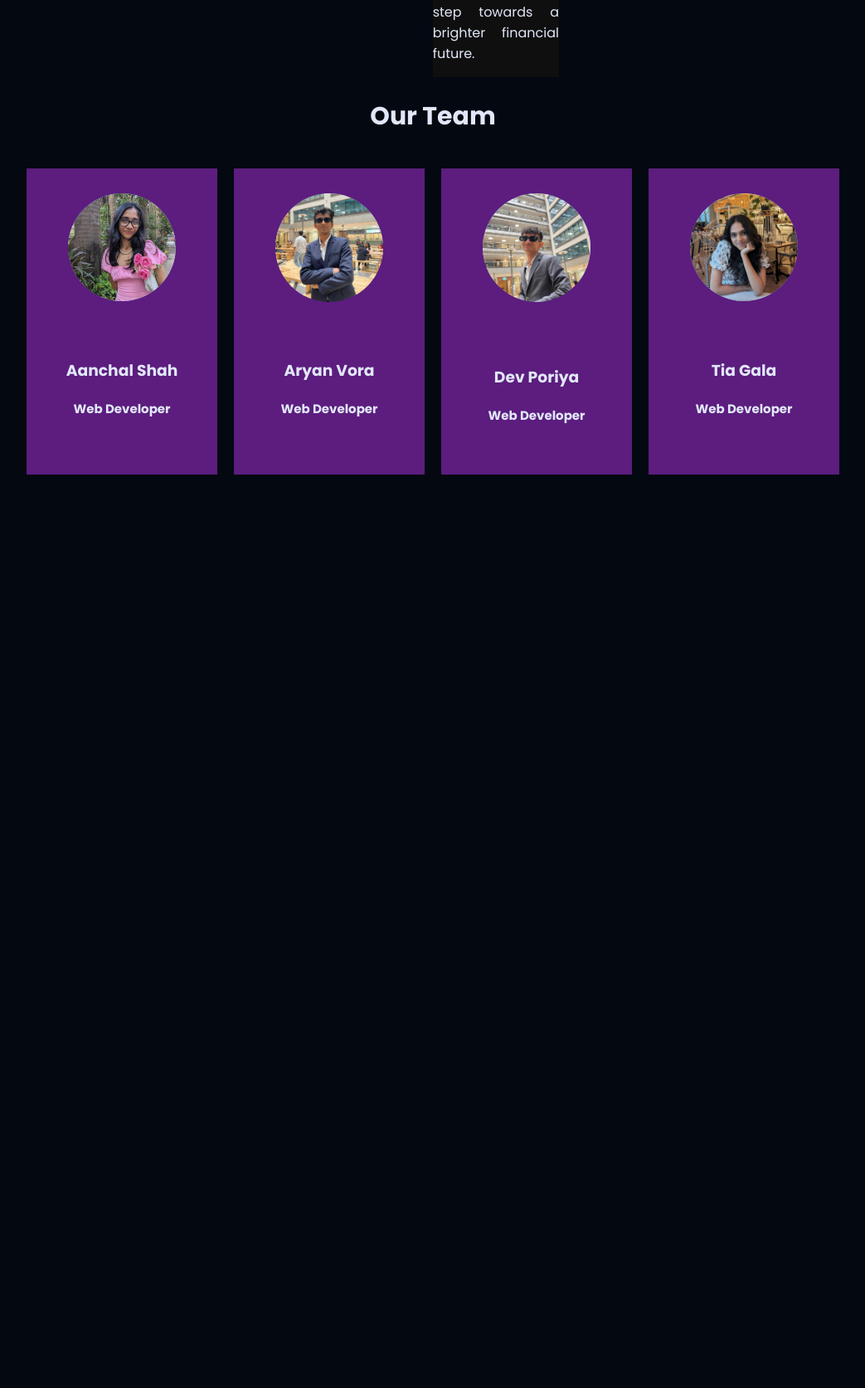
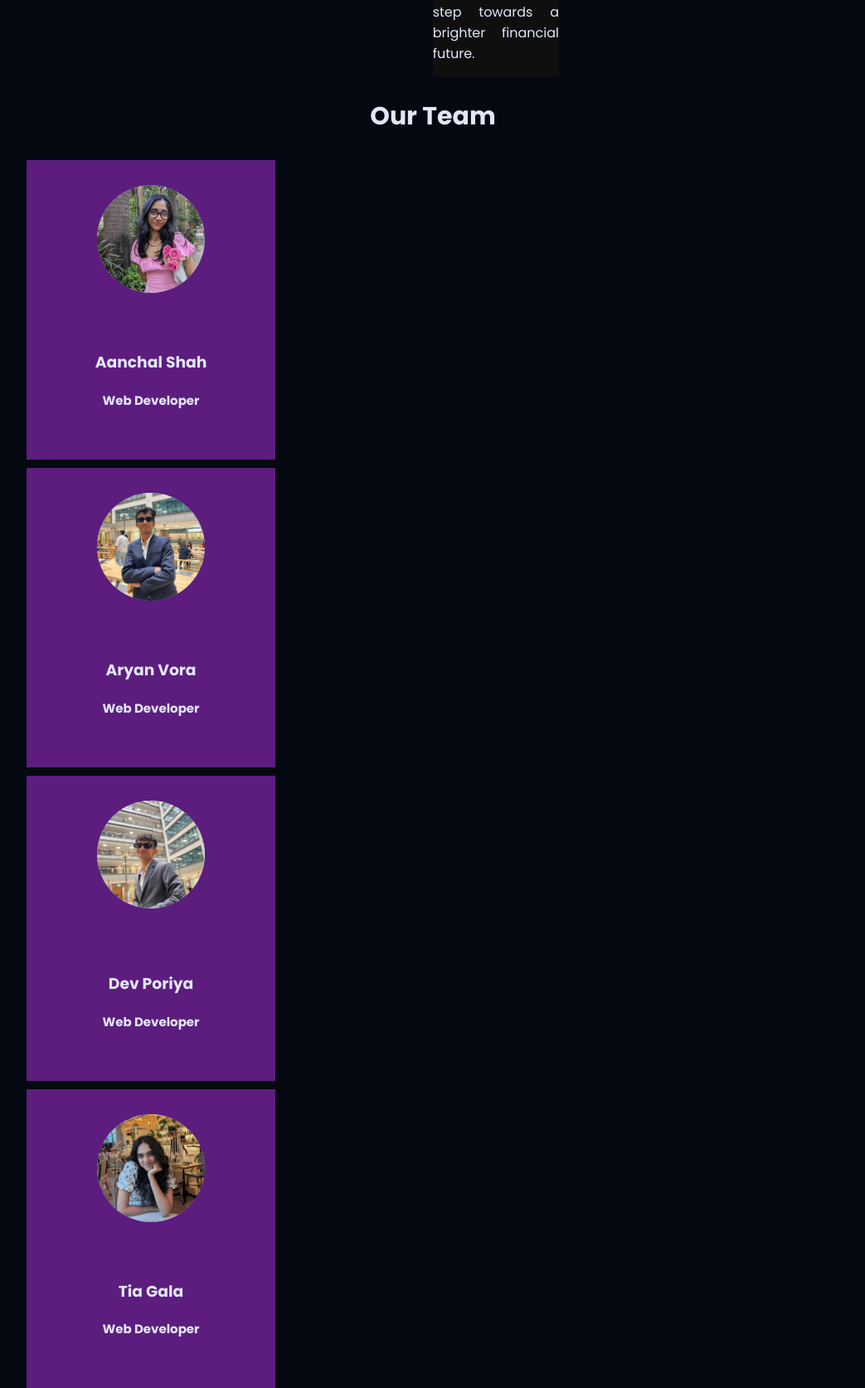
Before and after one commit to aanchal1810/Budget-Buddy, a Flask app: page /aboutus/1 in a window 1280 px wide; the page is wider, and only the part inside the window is pictured. Shown: the part 1917-3590 px from the top of that part at 83% size, without its empty margins (118-1161 px from the left). Before the commit the page ends 2489 px from the top of that part, so only its background shows below. Run offline with Flask 3, Linux system fonts and the light colour scheme.

Commit message:
Update about.css

```diff
--- a/static/about.css
+++ b/static/about.css
@@ -27,8 +27,8 @@ body {
 	font-style: normal;
 	max-width: 1000px;
 	height: 50%;
-	display: flex;
-	flex-direction: row;
+/* 	display: flex;
+	flex-direction: row; */
 	margin: 0 auto 0 auto;
 
 }
```
